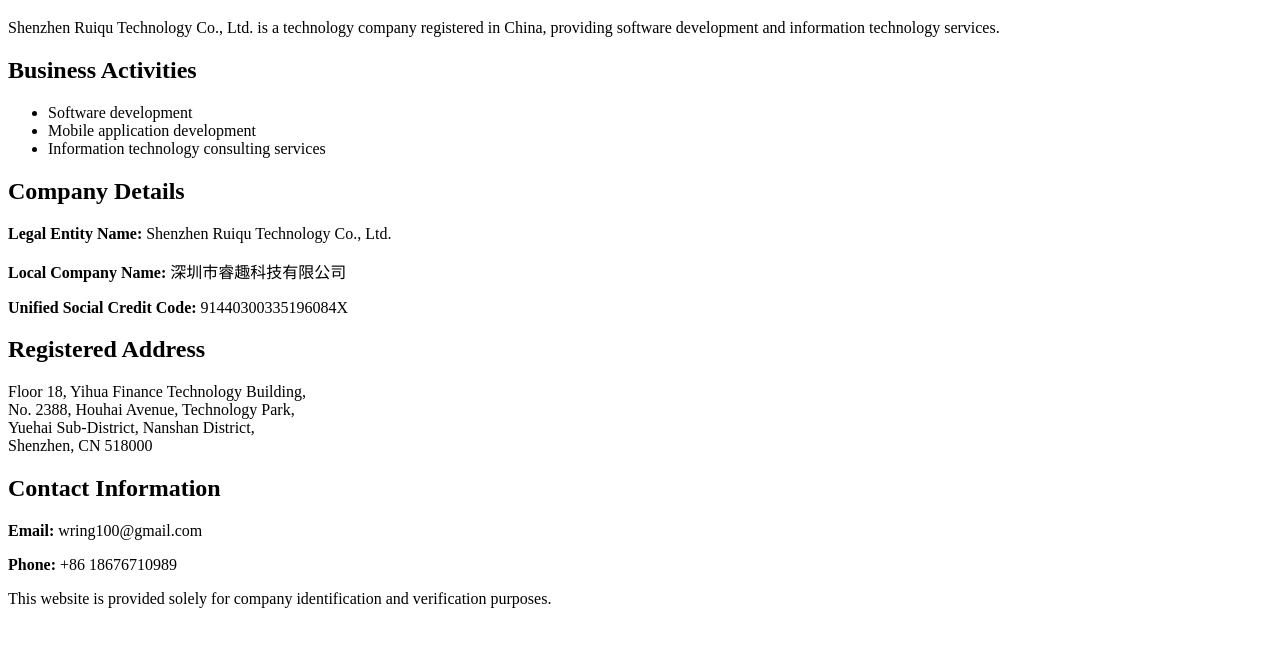
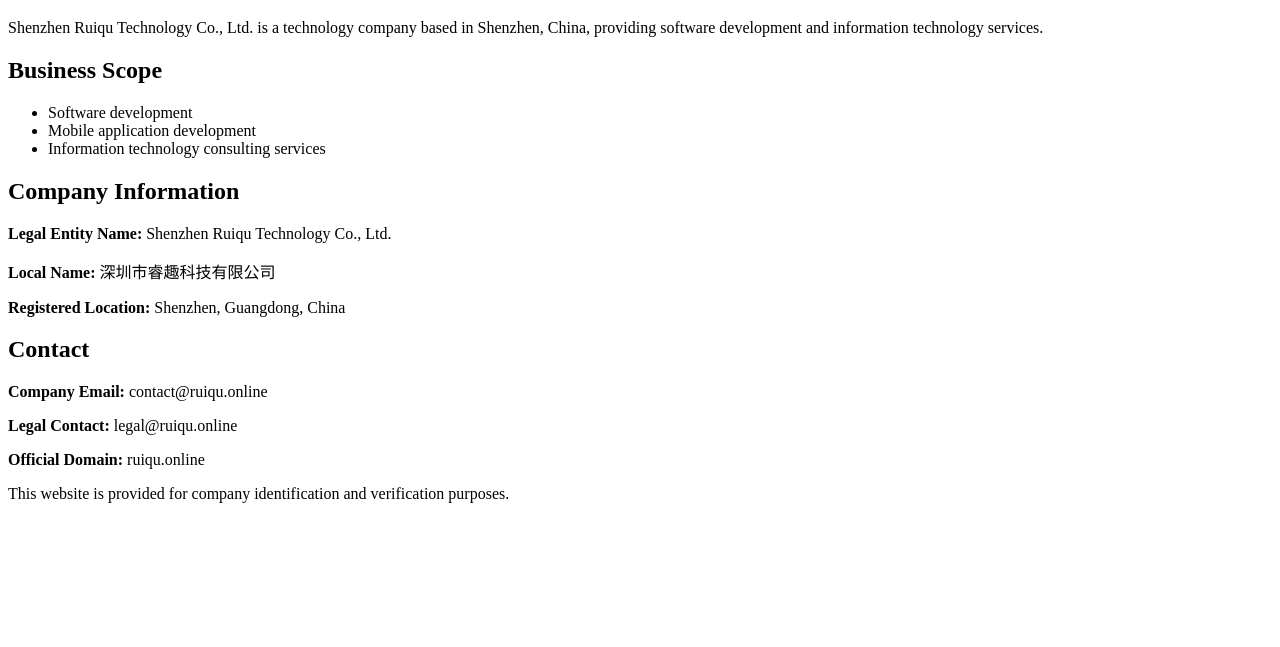
Before and after one commit to wringning/ruiqu-tech, a plain HTML site: page index.html in a window 1280 px wide. Shown: the part 61-708 px from the top of the page. Drawn offline with Linux system fonts and the light colour scheme.

Commit message:
Update index.html

```diff
--- a/index.html
+++ b/index.html
@@ -2,7 +2,7 @@
 <html lang="en">
 <head>
   <meta charset="UTF-8" />
-  <meta name="viewport" content="width=device-width, initial-scale=1.0"/>
+  <meta name="viewport" content="width=device-width, initial-scale=1.0" />
   <title>Shenzhen Ruiqu Technology Co., Ltd.</title>
 </head>
 <body>
@@ -10,36 +10,29 @@
   <h1>Shenzhen Ruiqu Technology Co., Ltd.</h1>
 
   <p>
-    Shenzhen Ruiqu Technology Co., Ltd. is a technology company registered in China,
+    Shenzhen Ruiqu Technology Co., Ltd. is a technology company based in Shenzhen, China,
     providing software development and information technology services.
   </p>
 
-  <h2>Business Activities</h2>
+  <h2>Business Scope</h2>
   <ul>
     <li>Software development</li>
     <li>Mobile application development</li>
     <li>Information technology consulting services</li>
   </ul>
 
-  <h2>Company Details</h2>
+  <h2>Company Information</h2>
   <p><strong>Legal Entity Name:</strong> Shenzhen Ruiqu Technology Co., Ltd.</p>
-  <p><strong>Local Company Name:</strong> 深圳市睿趣科技有限公司</p>
-  <p><strong>Unified Social Credit Code:</strong> 91440300335196084X</p>
+  <p><strong>Local Name:</strong> 深圳市睿趣科技有限公司</p>
+  <p><strong>Registered Location:</strong> Shenzhen, Guangdong, China</p>
 
-  <h2>Registered Address</h2>
-  <p>
-    Floor 18, Yihua Finance Technology Building,<br>
-    No. 2388, Houhai Avenue, Technology Park,<br>
-    Yuehai Sub-District, Nanshan District,<br>
-    Shenzhen, CN 518000
-  </p>
-
-  <h2>Contact Information</h2>
-  <p><strong>Email:</strong> wring100@gmail.com</p>
-  <p><strong>Phone:</strong> +86 18676710989</p>
+  <h2>Contact</h2>
+  <p><strong>Company Email:</strong> contact@ruiqu.online</p>
+  <p><strong>Legal Contact:</strong> legal@ruiqu.online</p>
+  <p><strong>Official Domain:</strong> ruiqu.online</p>
 
   <p>
-    This website is provided solely for company identification and verification purposes.
+    This website is provided for company identification and verification purposes.
   </p>
 
 </body>
```
